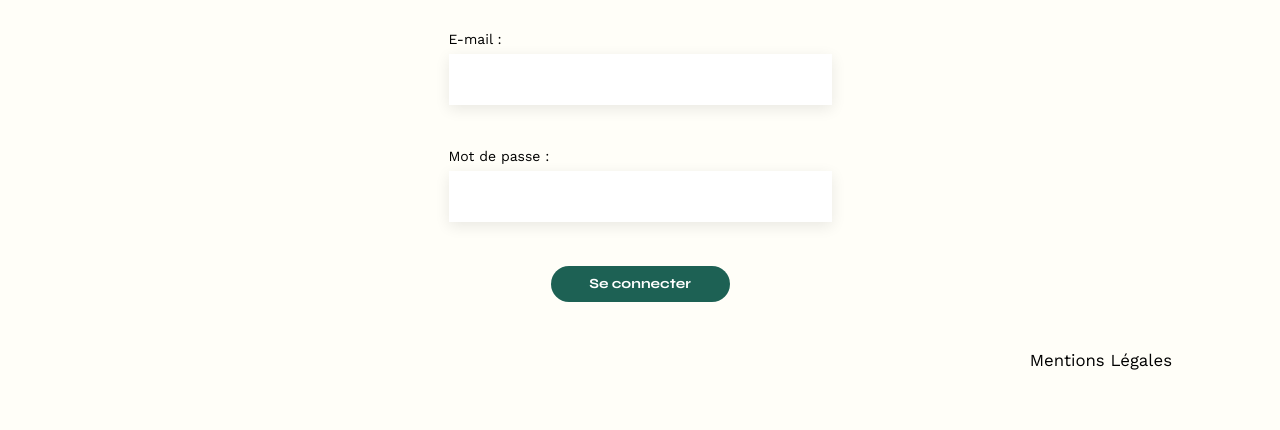
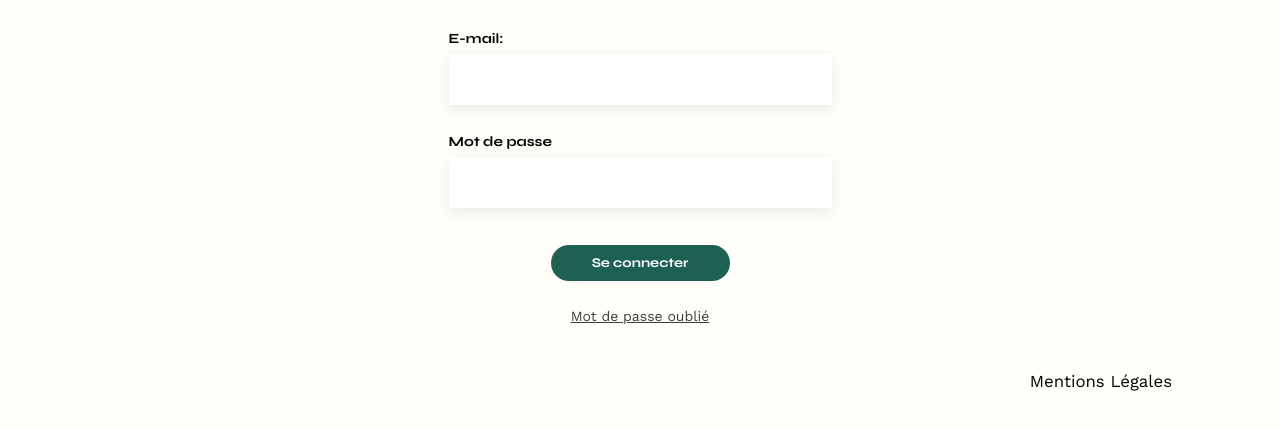
Before and after one commit to PatrickStaar29/Sophie-Bluel, a plain HTML site: page FrontEnd/login.html in a window 1280 px wide. Shown: the part 184-614 px from the top of the page. Drawn offline with nearby package versions, Linux system fonts and the light colour scheme; no server answers.

Commit message:
page login non fonctionnelle

```diff
--- a/FrontEnd/assets/script.js
+++ b/FrontEnd/assets/js/home.js
@@ -65,12 +65,12 @@ function showWorkFiltered(idCategory){
 getCategories()
 
 async function getAllWorks() {
-  const test = await fetch('http://localhost:5678/api/works')
-  const tablou = await test.json()
-  console.log(tablou)
-  for (const wawa of tablou){
-    const figure = `<figure data-category="${wawa.categoryId}"><img src="${wawa.imageUrl}" alt="${test}">
-    <figcaption>${wawa.title}</figcaption><figure>`
+  const figworks = await fetch('http://localhost:5678/api/works')
+  const tabl = await figworks.json()
+  console.log(tabl)
+  for (const figworks of tabl){
+    const figure = `<figure data-category="${figworks.categoryId}"><img src="${figworks.imageUrl}" alt="${figworks}">
+    <figcaption>${figworks.title}</figcaption><figure>`
 
 
     document.querySelector('.gallery').insertAdjacentHTML('beforeend', figure)
--- a/FrontEnd/assets/style.css
+++ b/FrontEnd/assets/style.css
@@ -223,7 +223,7 @@ footer nav ul {
 /***** Login *****/
 .login_text{
 	font-size: 36px;
-	margin-bottom: 7px;
+	margin-bottom: 37px;
 }
 
 .form_placement{
@@ -231,16 +231,23 @@ footer nav ul {
 	flex-direction: column;
 	align-items: center;
 }
+.formulaire{
+	display: flex;
+    flex-direction: column;
+    align-items: center;
+	gap: 30px;
+}
+
 .form{
 	display: flex;
     flex-direction: column;
-    height: 100%;
+    font-family: 'Syne';
 }
 .form_text{
 	margin-top: 30px;
 }
 
-.formulaire{
+#email, #password{
 	border: none;
 	height: 49px;
 	width: 379px;
@@ -250,7 +257,7 @@ footer nav ul {
 
 .bouton_se-connecter{
 	display: flex;
-	margin-top: 30px;
+	margin-top: 7px;
     text-decoration: none;
     font-family: 'Syne';
     color: white;
@@ -260,4 +267,9 @@ footer nav ul {
     align-items: center;
     justify-content: center;
     border-radius: 60px;
+	border: none;
 }
+.mdp{
+	color: #3D3D3D;
+	margin-top: 28px;
+}
--- a/FrontEnd/login.html
+++ b/FrontEnd/login.html
@@ -26,13 +26,18 @@
 	<main>
 		<section class="form_placement">
             <h2 class="login_text">Login</h2>
-            <form class="form" action="process-login" method="POST">
-                <label class="form_text" for="email">E-mail :</label>
-                <input class="formulaire" type="email" id="email" name="email" required><br>
-                <label class="form_text" for="password">Mot de passe :</label>
-                <input class="formulaire" type="password" id="password" name="password" required><br>
-            </form>
-            <a class="bouton_se-connecter" href="">Se connecter</a>
+            <form class="formulaire" action="/login" method="post">
+				<div class="form">
+				  <label for="email">E-mail:</label>
+				  <input type="text" id="email" name="email" required>
+				</div>
+				<div class="form">
+				  <label for="password">Mot de passe</label>
+				  <input type="password" id="password" name="password" required>
+				</div>
+				<button class="bouton_se-connecter" type="submit">Se connecter</button>
+			</form>
+			<a class="mdp" href="#">Mot de passe oublié</a>
         </section>
 
 	</main>
@@ -44,6 +49,6 @@
 			</ul>
 		</nav>
 	</footer>
-	<script src="./assets/script.js"></script>
+	<script src="./assets/js/login.js"></script>
 </body>
 </html>
```
Also changed, not shown: FrontEnd/index.html (+2 -45 lines), FrontEnd/assets/js/login.js (added).
